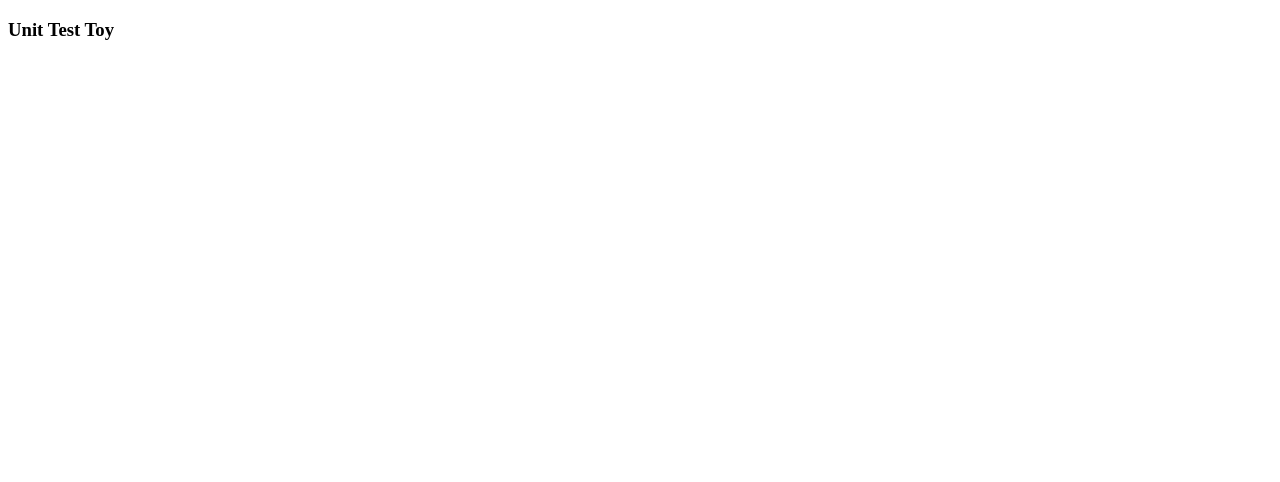
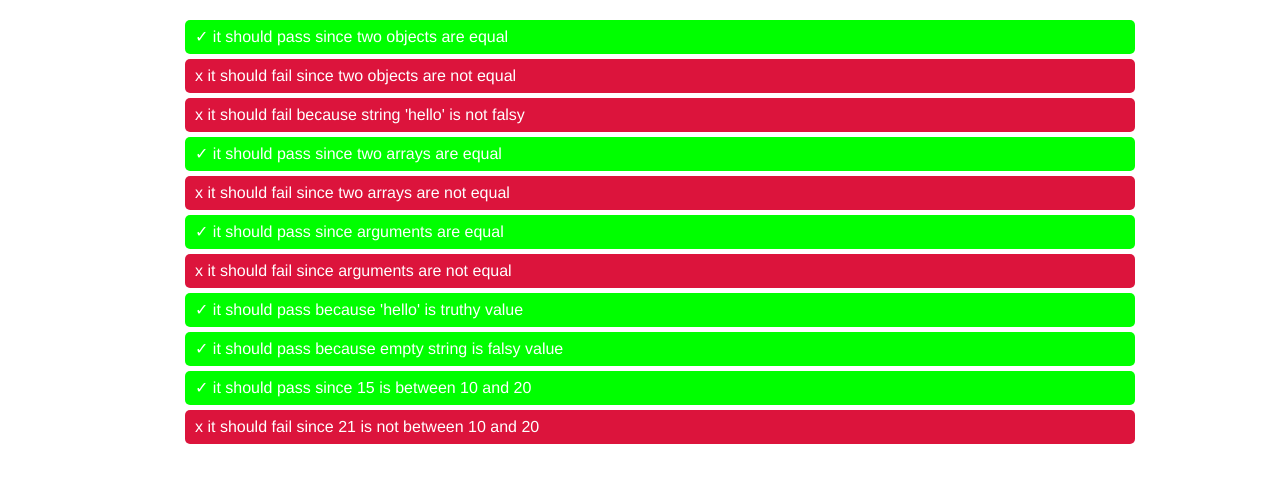
Before and after one commit to marcoroganovic/test-toy, a plain HTML site: page index.html in a window 1280 px wide. Drawn offline with Linux system fonts and the light colour scheme.

Commit message:
add ability to display test results in DOM

```diff
--- a/index.html
+++ b/index.html
@@ -4,10 +4,13 @@
     <meta charset="utf-8" />
     <meta name="viewport" content="width=device-width, initial-scale=1.0" />
     <title>Test Toy</title>
+    <link href="main.css" rel="stylesheet" />
+  </head>
+  <body>
+    <ul id="container">
+    </ul>
+
     <script src="lib.js"></script>
     <script src="tests.js"></script>
-  </head>
-  <body>
-    <h3>Unit Test Toy</h3>
   </body>
 </html>
--- a/lib.js
+++ b/lib.js
@@ -1,4 +1,6 @@
 (function(global) {
+
+  var testStack = [];
 
   function errorMessage(actual, expected, testName) {
     return "Fail [" + testName + "] Expected [" + expected + "], instead got [" + actual + "]";
@@ -24,16 +26,31 @@
     return (obj1 && obj2) && (typeof obj1 === "object" && typeof obj2 === "object");
   }
 
-  function isTrue(actual, testMessage) {
-    var pass = passMessage(testMessage);
-    var fail = "Fail [" + testMessage + "]";
-    console.log(!!actual === true ? pass : fail);
+  function addTest(testVal, testMessage) {
+    testStack.push({
+      className: testVal ? "true" : "false",
+      testName: testMessage
+    });
   }
 
-  function isFalse(actual, testMessage) {
-    var pass = passMessage(testMessage);
-    var fail = "Fail [" + testMessage + "]";
-    console.log(!!actual === false ? pass : fail);
+  function isTrue(actual, testName) {
+    var pass = passMessage(testName);
+    var fail = "Fail [" + testName + "]";
+    var result = !!actual === true;
+
+    addTest(result, testName);
+
+    console.log(result ? pass : fail);
+  }
+
+  function isFalse(actual, testName) {
+    var pass = passMessage(testName);
+    var fail = "Fail [" + testName + "]";
+    var result = !!actual === false;
+
+    addTest(result, testName);
+
+    console.log(result ? pass : fail);
   }
 
   function it(testName, cb) {
@@ -44,7 +61,11 @@
   function assertEqual(actual, expected, testName) {
     var fail = errorMessage(actual, expected, testName);
     var pass = passMessage(testName);
-    console.log(actual === expected ? pass : fail);
+    var result = actual === expected;
+
+    addTest(result, testName);
+
+    console.log(result ? pass : fail);
   }
 
   function assertArraysEqual(actual, expected, testName) {
@@ -56,6 +77,8 @@
       actual.every(function(item, i) {
         return item === expected[i];
       }) : false;
+
+    addTest(areEqual, testName);
 
     console.log(areEqual ? pass : fail);
   }
@@ -83,6 +106,8 @@
       error = e;
     }
 
+    addTest(areEqual, testName);
+
     console.log(areEqual ? pass : fail);
     if(error) console.log("\t" + error);
   }
@@ -90,7 +115,9 @@
   function assertWithinRange(start, end, actual, testName) {
     var fail = rangeErrorMessage(start, end, actual, testName);
     var pass = passMessage(testName);
-    console.log(actual >= start && actual <= end ? pass : fail);
+    var result = actual >= start && actual <= end;
+    addTest(result, testName);
+    console.log(result ? pass : fail);
   }
 
   function describe(testSuite, cb) {
@@ -99,7 +126,19 @@
     console.log("----------<");
   }
 
+  function run(selector) {
+    var result = "";
+
+    testStack.forEach(item => {
+      result += "<li class=\"" + item.className + "\">" + item.testName + "</li>";
+    });
+
+    var el = document.querySelector(selector);
+    el.innerHTML = result;
+  }
+
   global.Assert = {
+    run: run,
     describe: describe,
     equal: assertEqual,
     isTrue: isTrue,
--- /dev/null
+++ b/main.css
@@ -0,0 +1,40 @@
+body {
+  margin: 0;
+  padding: 0;
+  font: normal 16px/150% "Helvetica Neue", sans-serif;
+  font-weight: 300;
+  color: #333;
+}
+
+ul {
+  list-style: none;
+}
+
+li {
+  padding: 5px 10px;
+  margin: 5px;
+  border-radius: 5px;
+  color: white;
+}
+
+#container {
+  max-width: 960px;
+  width: 100%;
+  margin: 20px auto;
+}
+
+li.false {
+  background: crimson;
+}
+
+li.false::before {
+  content: "x ";
+}
+
+li.true {
+  background: lime;
+}
+
+li.true::before {
+  content: "✓ ";
+}
--- a/tests.js
+++ b/tests.js
@@ -1,6 +1,7 @@
 Assert.describe("Objects", function() {
   Assert.objectsEqual({a: 1}, {a: 1}, "it should pass since two objects are equal");
   Assert.objectsEqual({a: 1}, {b: [1, 2]}, "it should fail since two objects are not equal");
+  Assert.isFalse("hello", "it should fail because string 'hello' is not falsy");
 });
 
 Assert.describe("Arrays", function() {
@@ -19,3 +20,5 @@ Assert.describe("Range", function() {
   Assert.withinRange(10, 20, 15, "it should pass since 15 is between 10 and 20");
   Assert.withinRange(10, 20, 21, "it should fail since 21 is not between 10 and 20");
 });
+
+Assert.run("#container");
```
